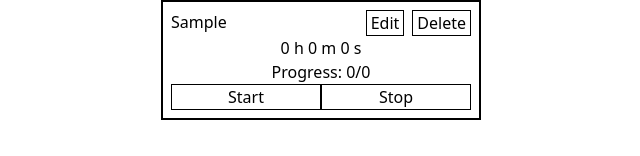
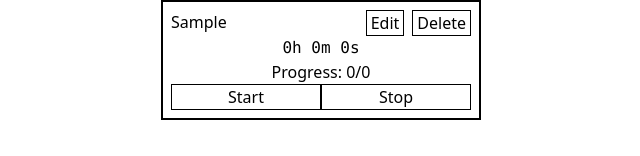
Before and after one commit to hansjunodev/skill-tracker, a Next.js app: page / in a window 1280 px wide. Both pictures are taken after typing "Sample" into the empty fields and a click on the button "Add". Shown: the top 156 px of the page, without its empty margins (319-959 px from the left). Built offline with nearby package versions, Linux system fonts and the light colour scheme.

Commit message:
feat: make time string stand out

```diff
--- a/src/components/SkillCard.tsx
+++ b/src/components/SkillCard.tsx
@@ -28,7 +28,7 @@ export default function SkillCard({
   };
 
   const timeObj = toTimeObject(skill.duration);
-  const timeString = `${timeObj.hours} h ${timeObj.minutes} m ${timeObj.seconds} s`;
+  const timeString = `${timeObj.hours}h ${timeObj.minutes}m ${timeObj.seconds}s`;
 
   let content;
 
@@ -74,7 +74,7 @@ export default function SkillCard({
           Delete
         </button>
       </div>
-      <div className="text-center">{timeString} </div>
+      <div className="text-center font-mono">{timeString} </div>
       <div className="text-center">
         Progress: {skill.currentEffort}/{skill.goalEFfort}
       </div>
```
